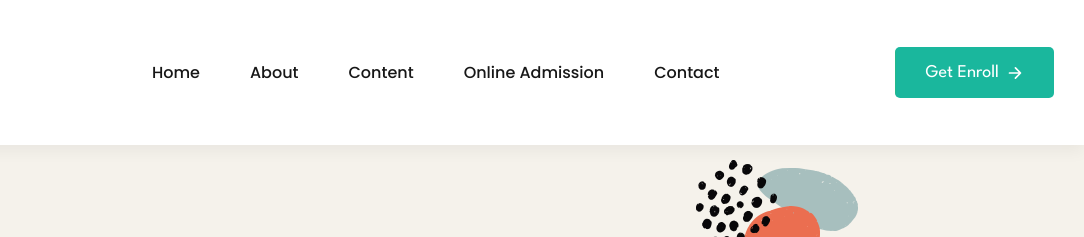
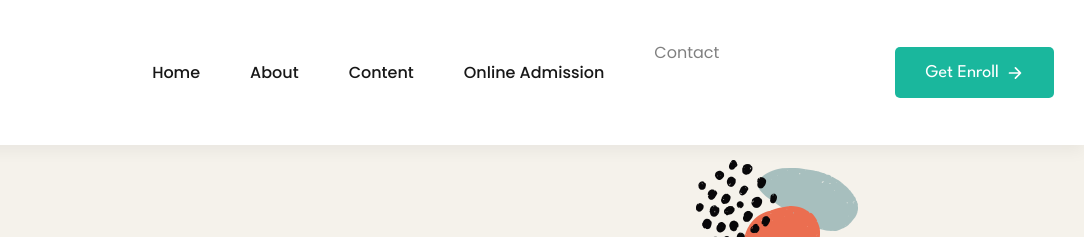
Before and after one commit to https-Akash/My-Websites, a plain HTML site: page Ashutosh Mishra Final Website - by Programmer Akash/index.html in a window 1280 px wide. Shown: the top 237 px of the page, 196-1280 px from the left. Drawn offline with nearby package versions, Linux system fonts and the light colour scheme.

Commit message:
Update index.html

```diff
--- a/Ashutosh Mishra Final Website - by Programmer Akash/index.html
+++ b/Ashutosh Mishra Final Website - by Programmer Akash/index.html
@@ -87,7 +87,7 @@
           </li>
 
           <li class="navbar-item">
-            <a href="contact.html" target="_blank" class="navbar-link" data-nav-link>Contact</a>
+            <a href="contact.html" target="_blank" class="navbar-hyper" data-nav-link>Contact</a>
           </li>
 
         </ul>
```
